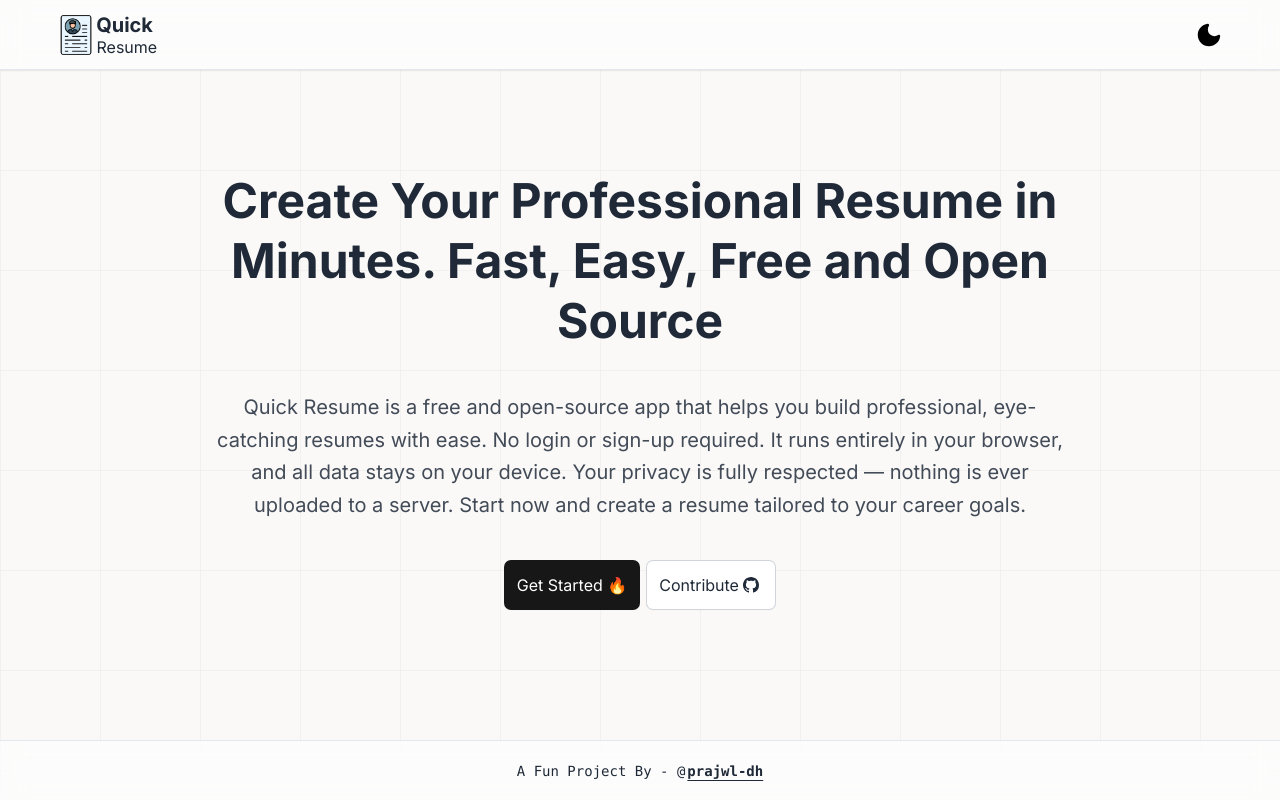
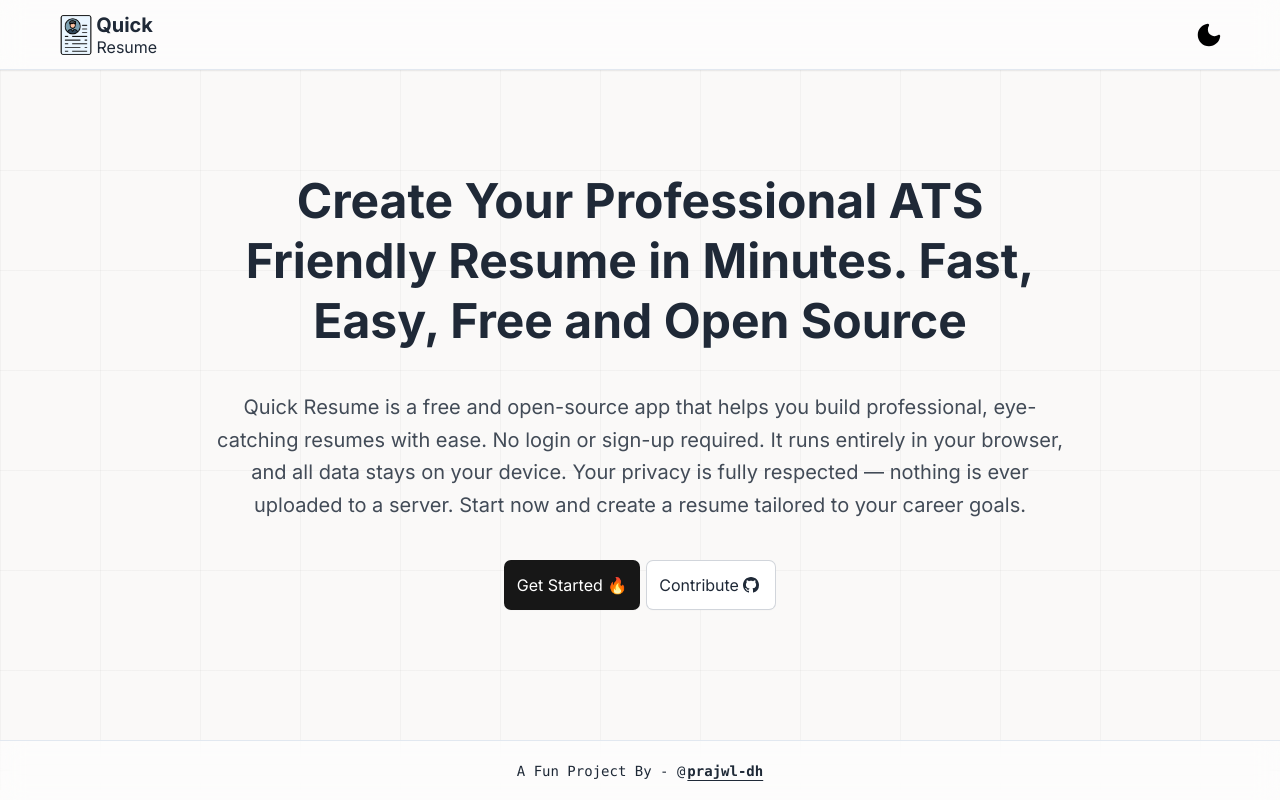
Before and after one commit to prajwl-dh/quick-resume-builder, a Next.js app: page / in a window 1280 px wide. Built offline with nearby package versions, Linux system fonts and the light colour scheme.

Commit message:
Updated packages, changed some content , and added opengraph images

```diff
--- a/package.json
+++ b/package.json
@@ -9,12 +9,12 @@
     "lint": "next lint"
   },
   "dependencies": {
-    "@headlessui/react": "^2.2.6",
+    "@headlessui/react": "^2.2.7",
     "@react-pdf/renderer": "^4.3.0",
     "@reduxjs/toolkit": "^2.8.2",
     "classnames": "^2.5.1",
     "date-fns": "^4.1.0",
-    "framer-motion": "^12.23.11",
+    "framer-motion": "^12.23.12",
     "next": "^14.2.24",
     "next-themes": "^0.4.6",
     "react": "^18",
--- a/src/app/layout.tsx
+++ b/src/app/layout.tsx
@@ -7,9 +7,10 @@ import { Providers } from './provider';
 const inter = Inter({ subsets: ['latin'] });
 
 export const metadata: Metadata = {
-  title: 'Quick Resume - Build Free Professional Resumes Instantly',
+  title:
+    'Quick Resume - Build Free Professional ATS Friendly Resumes Instantly',
   description:
-    "Quick Resume is your go-to platform for creating professional resumes effortlessly. Choose from multiple styles, save your resumes locally, and generate PDFs with ease. Perfect for job seekers looking to make a great impression. And it's completely free!",
+    "Quick Resume is your go-to platform for creating professional ats friendly resumes effortlessly. No login/signup required, save your resumes locally, and generate PDFs with ease. Perfect for job seekers looking to make a great impression. And it's completely free!",
 };
 
 export default function RootLayout({
--- a/src/components/home/Home.tsx
+++ b/src/components/home/Home.tsx
@@ -16,8 +16,8 @@ export default function Home() {
       className='w-full 2xl:w-10/12 px-1 xl:px-40 flex flex-col justify-center items-start md:items-center gap-10 min-h-[75vh]'
     >
       <p className='text-3xl text-start md:text-center font-bold leading-tight text-light-text-primary dark:text-dark-text-primary sm:text-4xl sm:leading-tight md:text-5xl md:leading-tight mt-5 lg:mt-10'>
-        Create Your Professional Resume in Minutes. Fast, Easy, Free and Open
-        Source
+        Create Your Professional ATS Friendly Resume in Minutes. Fast, Easy,
+        Free and Open Source
       </p>
       <p className='text-start md:text-center !leading-relaxed sm:text-lg md:text-xl text-light-text-secondary dark:text-dark-text-secondary'>
         Quick Resume is a free and open-source app that helps you build
```
Also changed, not shown: src/app/opengraph-image.png (added), src/app/twitter-image.png (added).
